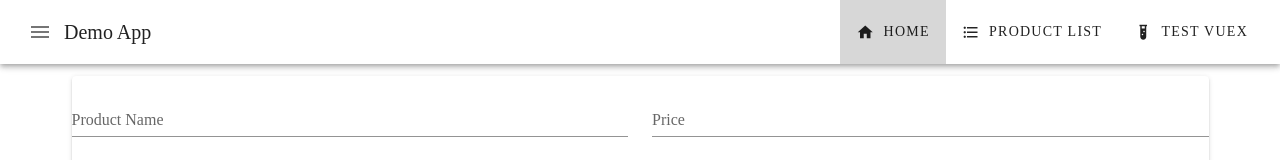
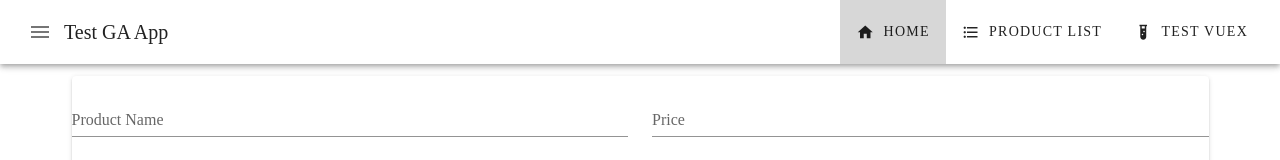
Before and after one commit to poomrtp/vuex-practice, a Vue app: page / in a window 1280 px wide. Shown: the top 160 px of the page. Built offline with nearby package versions, Linux system fonts and the light colour scheme.

Commit message:
fix: app title

```diff
--- a/src/router/layouts/AppBar.vue
+++ b/src/router/layouts/AppBar.vue
@@ -35,7 +35,7 @@ export default {
   name: 'AppBar',
   data() {
     return {
-      appTitle: 'Demo App',
+      appTitle: 'Test GA App',
       sidebar: false,
       menuItems: [
         { title: 'Home', path: '/', icon: 'mdi-home' },
```
Also changed, not shown: 1 other file (tests, documents, lock files or other folders).
